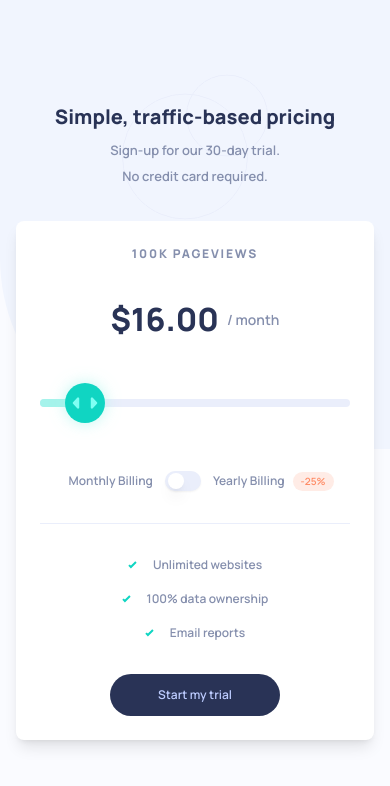
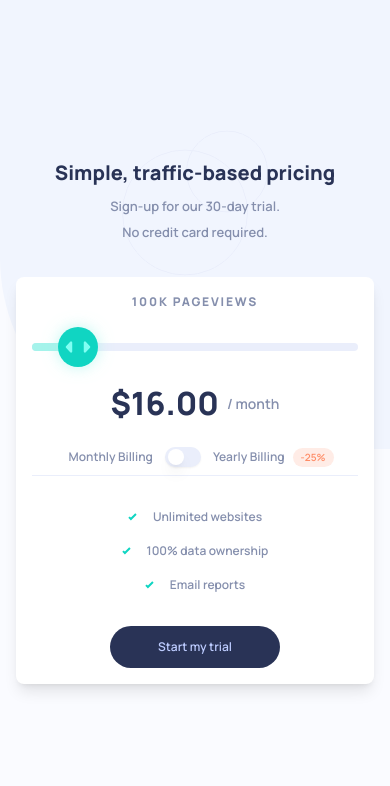
Before and after one commit to codewarnab/simple-pricing-component, a Next.js app: page / in a window 390 px wide. Shown: the top 786 px of the page. Built offline with nearby package versions, Linux system fonts and the light colour scheme.

Commit message:
modified:   src/app/page.tsx

```diff
--- a/src/app/page.tsx
+++ b/src/app/page.tsx
@@ -54,21 +54,21 @@ export default function Component() {
           </p>
         </div>
 
-        <div className="bg-white rounded-lg shadow-lg w-full max-w-[375px] md:max-w-xl p-6 md:p-10">
-          <div className="space-y-8 md:space-y-10">
+        <div className="bg-white rounded-lg shadow-lg w-full max-w-[375px] md:max-w-xl lg:p-6 p-4 md:p-10">
+          <div className="lg:space-y-8  md:space-y-10 space-y-2">
             {/* Pageviews and Price */}
-            <div className="flex flex-col items-center gap-8 text-center">
-              <div className="uppercase text-[hsl(225,20%,60%)] tracking-[0.15em] text-[12px] md:text-[14px] font-extrabold">
+            <div className="flex flex-col md:flex-row md:justify-between items-center gap-8 text-center md:text-left w-full">
+              <div className="uppercase text-[hsl(225,20%,60%)] tracking-[0.15em] text-[12px] md:text-[14px] font-extrabold order-1 md:order-none">
                 {pageviews < 1000 ? `${pageviews}K` : `${pageviews / 1000}M`} Pageviews
               </div>
-              <div className="flex items-center gap-2 md:order-2">
+              <div className=" items-center gap-2 order-2 md:order-none hidden md:flex">
                 <span className="text-[32px] md:text-4xl font-extrabold text-[hsl(227,35%,25%)]">${finalPrice.toFixed(2)}</span>
                 <span className="text-[hsl(225,20%,60%)] text-[14px] md:text-[15px]">/ month</span>
               </div>
             </div>
 
             {/* Slider */}
-            <div className="pt-6 pb-8 md:py-4">
+            <div className="pt-6 lg:pb-8 pb-5 md:py-4">
               <Slider
                 value={[pageviews]}
                 min={10}
@@ -77,7 +77,10 @@ export default function Component() {
                 onValueChange={(value) => setPageviews(value[0])}
               />
             </div>
-
+            <div className="md:hidden  flex items-center justify-center md:justify-end gap-2 pb-3">
+              <span className="text-[32px] md:text-4xl font-extrabold text-[hsl(227,35%,25%)]">${finalPrice.toFixed(2)}</span>
+              <span className="text-[hsl(225,20%,60%)] text-[14px] md:text-[15px]">/ month</span>
+            </div>
             {/* Billing Toggle */}
             <div className="flex items-center justify-center gap-3 text-[12px] md:pl-0 pl-3 md:text-sm text-[hsl(225,20%,60%)]">
               <span>Monthly Billing</span>
```
